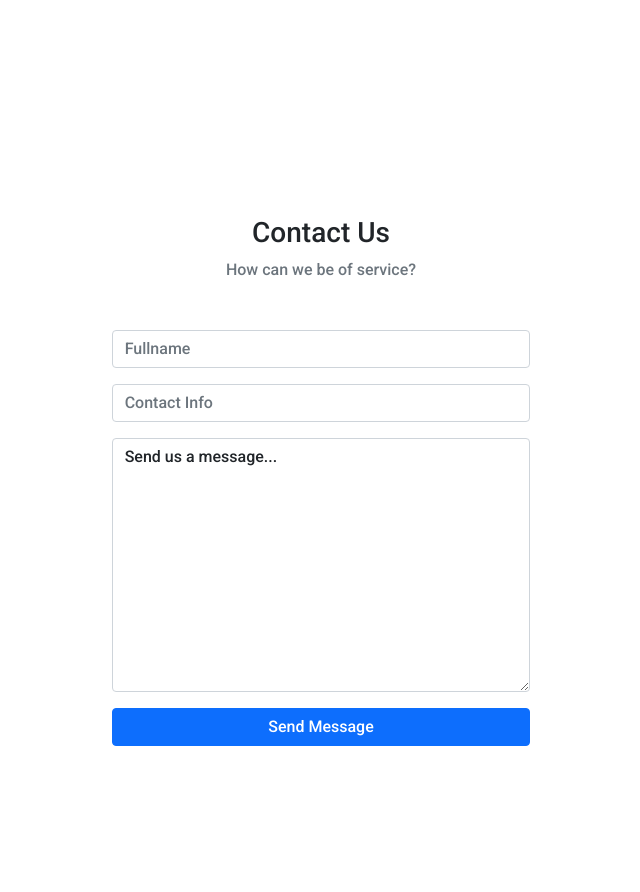
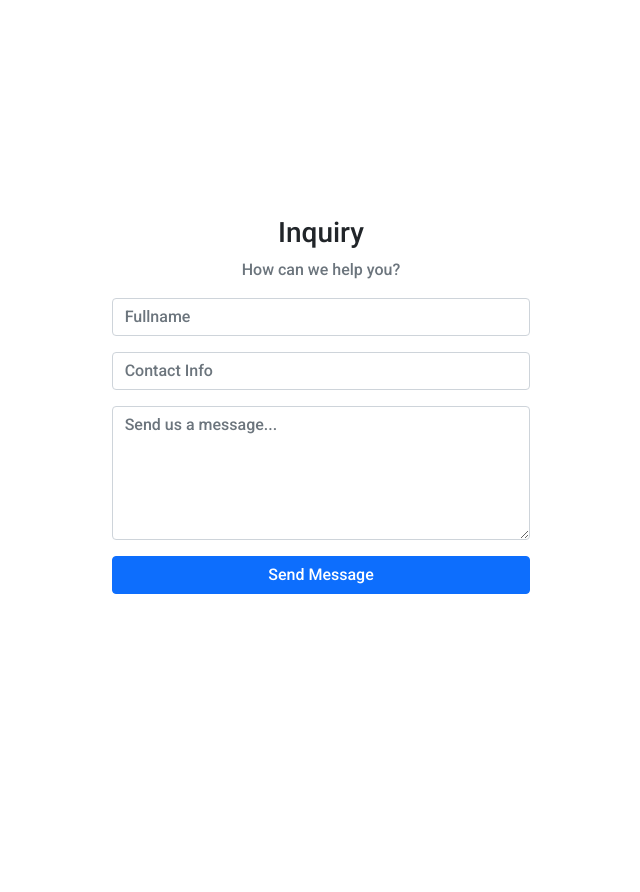
Before and after one commit to rizsim214/bc_tours, a CodeIgniter app: page /bc-tours/ in a window 1280 px wide. Shown: the part 2280-3172 px from the top of the page, without its empty margins (319-959 px from the left). Run offline with CodeIgniter, Linux system fonts and the light colour scheme.

Commit message:
Fourth Commit

```diff
--- a/application/views/pages/contact.php
+++ b/application/views/pages/contact.php
@@ -1,8 +1,8 @@
 <section id="contact" class="container-fluid">
     <div class="col-md-4 mx-auto mb-auto mt-5">
-        <div class="my-5">
-            <h3 class="text-center mt-5">Contact Us</h3>
-            <p class="text-muted text-center">How can we be of service?</p>
+        <div class="mb-3">
+            <h3 class="text-center mt-5">Inquiry</h3>
+            <p class="text-muted text-center">How can we help you?</p>
         </div>
         <?= form_open();?>
 
@@ -25,9 +25,10 @@
             <div class="form-group my-3">
             <?= form_textarea($data = array(
                     'name' => 'message',
-                    'value' => 'Send us a message...',
-                    'class' => 'form-control'
-
+                    'placeholder' => 'Send us a message...',
+                    'class' => 'form-control',
+                    'rows' => '5',
+                    'cols' => '50'
                 ));?>
             </div>
             <?= form_submit($data = array(
--- a/assets/styles/styles.css
+++ b/assets/styles/styles.css
@@ -55,7 +55,7 @@ section{
 }
 
 section#home{
-  background: rgba(0,0,0,0.3)url("https://limbonisku.files.wordpress.com/2015/05/a91ec-img_7801.jpg") no-repeat center center/cover ;
+  background: rgba(0,0,0,0.2)url("https://limbonisku.files.wordpress.com/2015/05/a91ec-img_7801.jpg") no-repeat center center/cover ;
   background-blend-mode: darken;
 
 }
```
Also changed, not shown: 5 other files.
